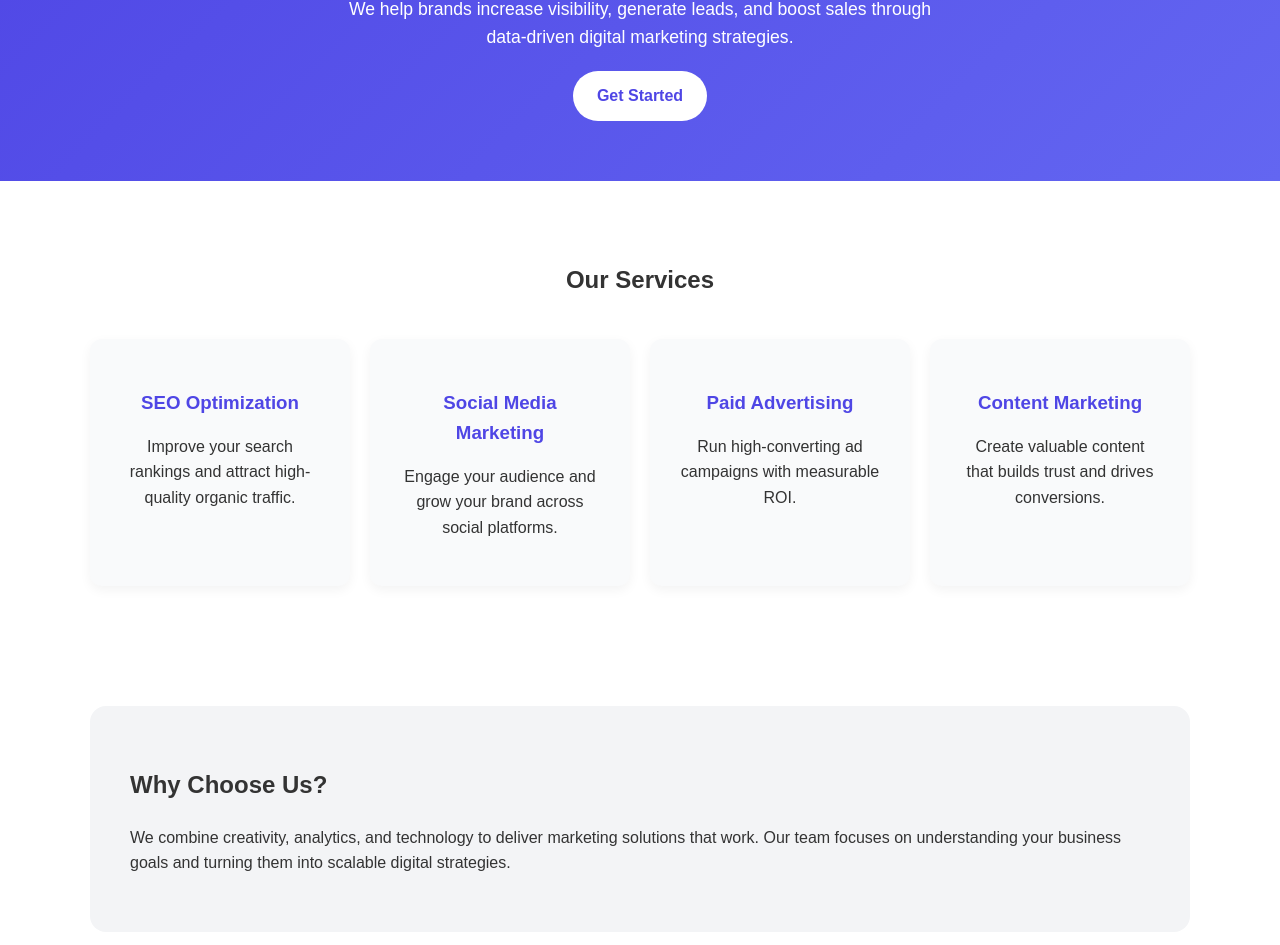
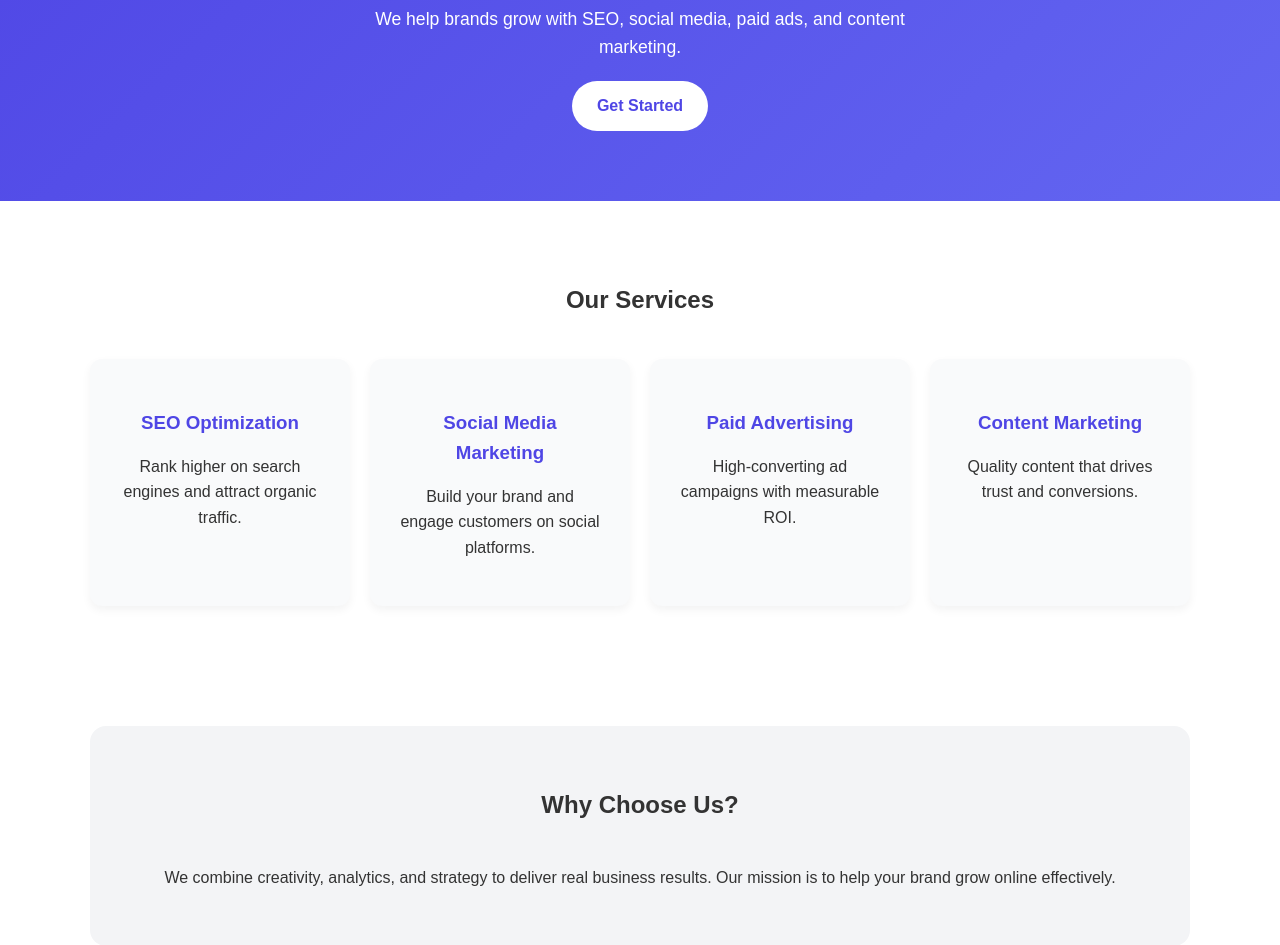
Before and after one commit to nisanth7797-stack/digital-marketing, a plain HTML site: page index.html in a window 1280 px wide. Shown: the part 166-1111 px from the top of the page. Drawn offline with Linux system fonts and the light colour scheme.

Commit message:
index.html

```diff
--- a/index.html
+++ b/index.html
@@ -1,69 +1,88 @@
 <!DOCTYPE html>
 <html lang="en">
 <head>
-  <meta charset="UTF-8" />
-  <meta name="viewport" content="width=device-width, initial-scale=1.0" />
+  <meta charset="UTF-8">
+  <meta name="viewport" content="width=device-width, initial-scale=1.0">
   <title>Digital Marketing Agency</title>
+
   <style>
     body {
       margin: 0;
       font-family: Arial, Helvetica, sans-serif;
+      color: #333;
       line-height: 1.6;
-      color: #333;
     }
+
     header {
       background: linear-gradient(135deg, #4f46e5, #6366f1);
-      color: #fff;
-      padding: 60px 20px;
+      color: white;
       text-align: center;
+      padding: 70px 20px;
     }
+
     header h1 {
       font-size: 2.5rem;
       margin-bottom: 10px;
     }
+
     header p {
       max-width: 600px;
-      margin: 0 auto 20px;
+      margin: auto;
       font-size: 1.1rem;
     }
+
     .btn {
       display: inline-block;
-      background: #fff;
+      margin-top: 20px;
+      background: white;
       color: #4f46e5;
-      padding: 12px 24px;
+      padding: 12px 25px;
       border-radius: 30px;
       text-decoration: none;
       font-weight: bold;
     }
+
     section {
-      padding: 60px 20px;
       max-width: 1100px;
       margin: auto;
+      padding: 60px 20px;
     }
+
+    h2 {
+      text-align: center;
+      margin-bottom: 40px;
+    }
+
     .services {
       display: grid;
       grid-template-columns: repeat(auto-fit, minmax(250px, 1fr));
       gap: 20px;
     }
+
     .card {
       background: #f9fafb;
       padding: 30px;
       border-radius: 12px;
-      box-shadow: 0 4px 12px rgba(0,0,0,0.05);
       text-align: center;
+      box-shadow: 0 4px 10px rgba(0,0,0,0.05);
     }
+
     .card h3 {
+      color: #4f46e5;
       margin-bottom: 10px;
-      color: #4f46e5;
     }
+
     .about {
       background: #f3f4f6;
       border-radius: 16px;
       padding: 40px;
+      text-align: center;
     }
+
     .contact {
       text-align: center;
     }
+
     footer {
       background: #111827;
       color: #d1d5db;
@@ -72,32 +91,33 @@
     }
   </style>
 </head>
+
 <body>
 
   <header>
     <h1>Grow Your Business Online</h1>
-    <p>We help brands increase visibility, generate leads, and boost sales through data-driven digital marketing strategies.</p>
+    <p>We help brands grow with SEO, social media, paid ads, and content marketing.</p>
     <a href="#contact" class="btn">Get Started</a>
   </header>
 
   <section>
-    <h2 style="text-align:center; margin-bottom:40px;">Our Services</h2>
+    <h2>Our Services</h2>
     <div class="services">
       <div class="card">
         <h3>SEO Optimization</h3>
-        <p>Improve your search rankings and attract high-quality organic traffic.</p>
+        <p>Rank higher on search engines and attract organic traffic.</p>
       </div>
       <div class="card">
         <h3>Social Media Marketing</h3>
-        <p>Engage your audience and grow your brand across social platforms.</p>
+        <p>Build your brand and engage customers on social platforms.</p>
       </div>
       <div class="card">
         <h3>Paid Advertising</h3>
-        <p>Run high-converting ad campaigns with measurable ROI.</p>
+        <p>High-converting ad campaigns with measurable ROI.</p>
       </div>
       <div class="card">
         <h3>Content Marketing</h3>
-        <p>Create valuable content that builds trust and drives conversions.</p>
+        <p>Quality content that drives trust and conversions.</p>
       </div>
     </div>
   </section>
@@ -105,18 +125,21 @@
   <section>
     <div class="about">
       <h2>Why Choose Us?</h2>
-      <p>We combine creativity, analytics, and technology to deliver marketing solutions that work. Our team focuses on understanding your business goals and turning them into scalable digital strategies.</p>
+      <p>
+        We combine creativity, analytics, and strategy to deliver real business results.
+        Our mission is to help your brand grow online effectively.
+      </p>
     </div>
   </section>
 
   <section id="contact" class="contact">
     <h2>Ready to Grow?</h2>
-    <p>Contact us today and take your digital presence to the next level.</p>
+    <p>Email us today to start your digital growth journey.</p>
     <a href="mailto:info@youragency.com" class="btn">Contact Us</a>
   </section>
 
   <footer>
-    <p>&copy; 2026 Digital Marketing Agency. All rights reserved.</p>
+    <p>© 2026 Digital Marketing Agency. All rights reserved.</p>
   </footer>
 
 </body>
```
